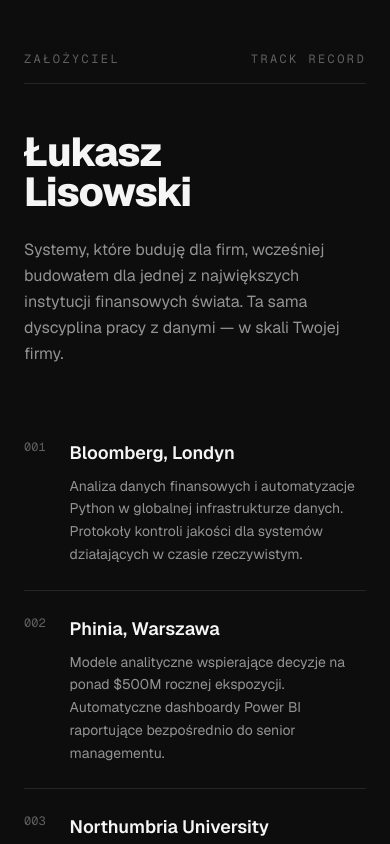
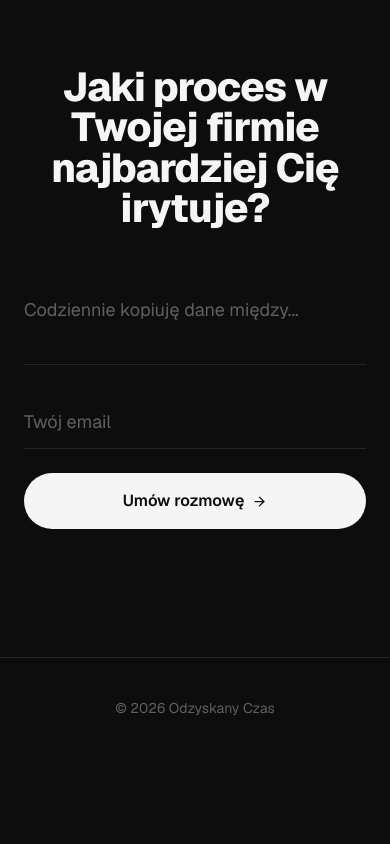
Before and after one commit to llisowski27-hub/excelautomatione, a Next.js app: page / in a window 390 px wide. Shown: the part 3340-4184 px from the top of the page. After the commit the page ends 4098 px from the top, so only its background shows below. Built offline with nearby package versions, Linux system fonts and the light colour scheme.

Commit message:
usuń sekcję Założyciel
Sekcja o założycielu usunięta wraz z linkiem "Doświadczenie" w nawigacji.
Struktura: Hero -> Index -> Usługi -> Kontakt.

```diff
--- a/src/app/page.tsx
+++ b/src/app/page.tsx
@@ -3,7 +3,6 @@ import { Footer } from "@/components/layout/Footer";
 import { Hero } from "@/components/landing/Hero";
 import { Transformations } from "@/components/landing/Transformations";
 import { Services } from "@/components/landing/Services";
-import { Team } from "@/components/landing/Team";
 import { CTA } from "@/components/landing/CTA";
 
 export default function HomePage() {
@@ -14,7 +13,6 @@ export default function HomePage() {
         <Hero />
         <Transformations />
         <Services />
-        <Team />
         <CTA />
       </main>
       <Footer />
--- a/src/components/landing/Team.tsx
+++ /dev/null
@@ -1,80 +0,0 @@
-import { Reveal } from "@/components/Reveal";
-
-const TRACK_RECORD = [
-  {
-    index: "001",
-    place: "Bloomberg, Londyn",
-    detail:
-      "Analiza danych finansowych i automatyzacje Python w globalnej infrastrukturze danych. Protokoły kontroli jakości dla systemów działających w czasie rzeczywistym.",
-  },
-  {
-    index: "002",
-    place: "Phinia, Warszawa",
-    detail:
-      "Modele analityczne wspierające decyzje na ponad $500M rocznej ekspozycji. Automatyczne dashboardy Power BI raportujące bezpośrednio do senior managementu.",
-  },
-  {
-    index: "003",
-    place: "Northumbria University",
-    detail:
-      "Finance and Investment Management (BA Hons, 1st Class). Praca dyplomowa: zastosowania machine learningu w handlu wysokich częstotliwości.",
-  },
-];
-
-export function Team() {
-  return (
-    <section id="zespol" className="px-6 py-28">
-      <div className="mx-auto max-w-6xl">
-        <Reveal>
-          <div className="flex items-baseline justify-between border-b border-line pb-4">
-            <p className="font-mono text-xs uppercase tracking-[0.2em] text-fg-faint">
-              Założyciel
-            </p>
-            <p className="font-mono text-xs uppercase tracking-[0.2em] text-fg-faint">
-              track record
-            </p>
-          </div>
-        </Reveal>
-
-        <div className="mt-12 grid gap-12 lg:grid-cols-[1fr_1.2fr] lg:gap-16">
-          <div>
-            <Reveal delay={60}>
-              <h2 className="text-giant text-fg">
-                Łukasz
-                <br />
-                Lisowski
-              </h2>
-            </Reveal>
-            <Reveal delay={140}>
-              <p className="mt-6 max-w-sm text-base leading-relaxed text-fg-muted">
-                Systemy, które buduję dla firm, wcześniej budowałem dla jednej
-                z największych instytucji finansowych świata. Ta sama
-                dyscyplina pracy z danymi — w skali Twojej firmy.
-              </p>
-            </Reveal>
-          </div>
-
-          <div>
-            {TRACK_RECORD.map((entry, i) => (
-              <Reveal key={entry.index} delay={i * 80}>
-                <div
-                  className={`grid grid-cols-[auto_1fr] gap-6 py-6 ${
-                    i > 0 ? "border-t border-line" : ""
-                  }`}
-                >
-                  <span className="font-mono text-xs text-fg-faint">{entry.index}</span>
-                  <div>
-                    <h3 className="text-lg font-semibold text-fg">{entry.place}</h3>
-                    <p className="mt-2 text-sm leading-relaxed text-fg-muted">
-                      {entry.detail}
-                    </p>
-                  </div>
-                </div>
-              </Reveal>
-            ))}
-          </div>
-        </div>
-      </div>
-    </section>
-  );
-}
--- a/src/components/layout/Navbar.tsx
+++ b/src/components/layout/Navbar.tsx
@@ -2,7 +2,6 @@ import Link from "next/link";
 
 const NAV_LINKS = [
   { label: "Usługi", href: "#uslugi" },
-  { label: "Doświadczenie", href: "#zespol" },
   { label: "Kontakt", href: "#kontakt" },
 ];
 
```
